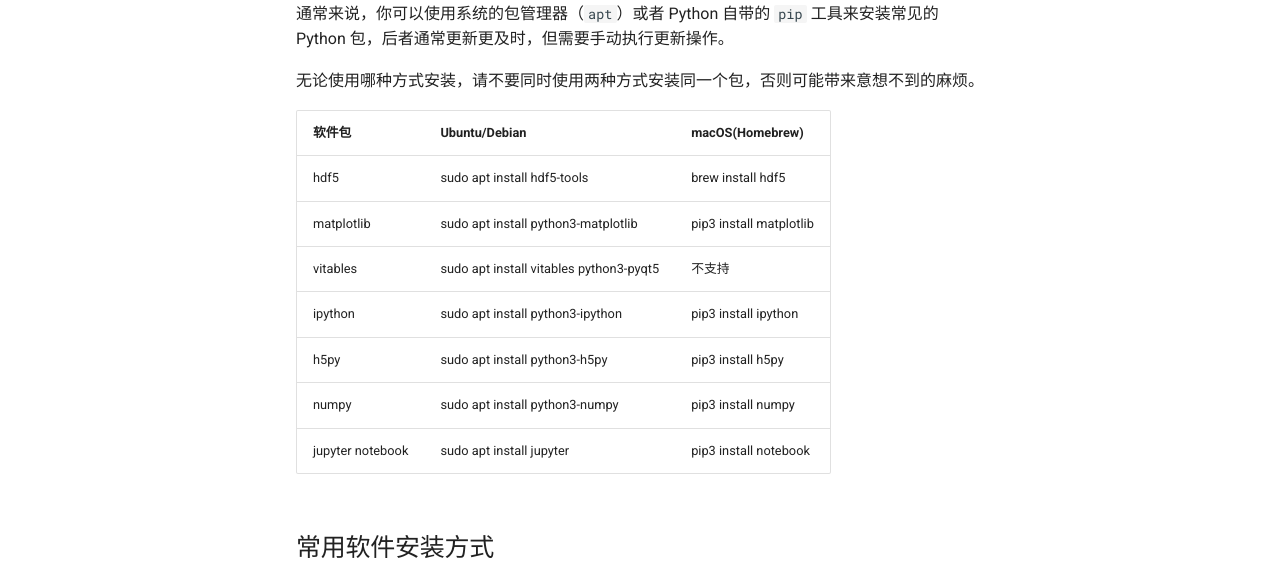
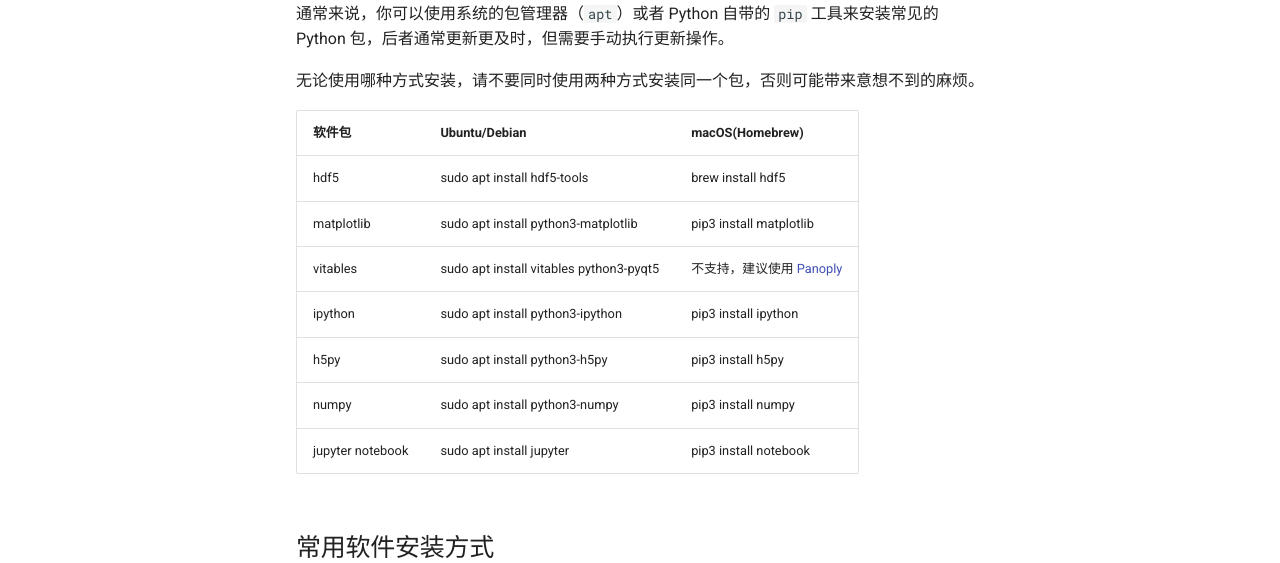
Before and after one commit to physics-data/faq, an MkDocs documentation site: the page built from docs/tutorials/install.md, in a window 1280 px wide and 1192 px high. Shown: the part 369-932 px from the top of the window. Built offline with MkDocs 1.6.1 and Material for MkDocs 9.7.7, drawn with Linux system fonts in a browser that asks for light colours; comment, search, counter and statistics services are not loaded.

Commit message:
Add link to panoply

```diff
--- a/docs/tutorials/install.md
+++ b/docs/tutorials/install.md
@@ -6,15 +6,15 @@
 
 无论使用哪种方式安装，请不要同时使用两种方式安装同一个包，否则可能带来意想不到的麻烦。
 
-| 软件包           | Ubuntu/Debian                           | macOS(Homebrew)         |
-| ---------------- | --------------------------------------- | ----------------------- |
-| hdf5             | sudo apt install hdf5-tools             | brew install hdf5       |
-| matplotlib       | sudo apt install python3-matplotlib     | pip3 install matplotlib |
-| vitables         | sudo apt install vitables python3-pyqt5 | 不支持                  |
-| ipython          | sudo apt install python3-ipython        | pip3 install ipython    |
-| h5py             | sudo apt install python3-h5py           | pip3 install h5py       |
-| numpy            | sudo apt install python3-numpy          | pip3 install numpy      |
-| jupyter notebook | sudo apt install jupyter                | pip3 install notebook   |
+| 软件包           | Ubuntu/Debian                           | macOS(Homebrew)                                              |
+| ---------------- | --------------------------------------- | ------------------------------------------------------------ |
+| hdf5             | sudo apt install hdf5-tools             | brew install hdf5                                            |
+| matplotlib       | sudo apt install python3-matplotlib     | pip3 install matplotlib                                      |
+| vitables         | sudo apt install vitables python3-pyqt5 | 不支持，建议使用 [Panoply](https://www.giss.nasa.gov/tools/panoply/download/) |
+| ipython          | sudo apt install python3-ipython        | pip3 install ipython                                         |
+| h5py             | sudo apt install python3-h5py           | pip3 install h5py                                            |
+| numpy            | sudo apt install python3-numpy          | pip3 install numpy                                           |
+| jupyter notebook | sudo apt install jupyter                | pip3 install notebook                                        |
 
 ## 常用软件安装方式
 
```
